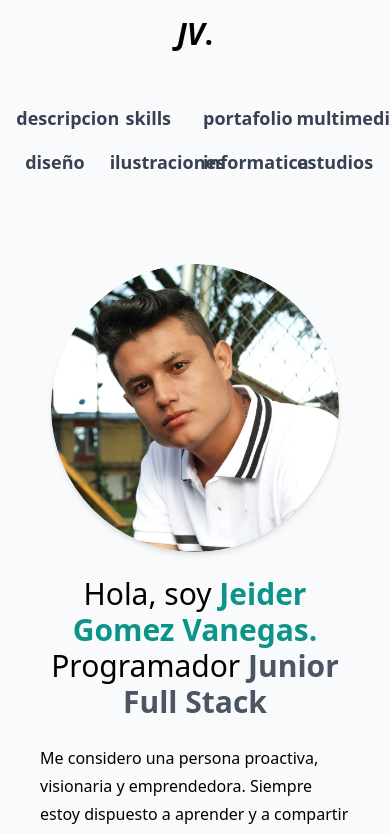
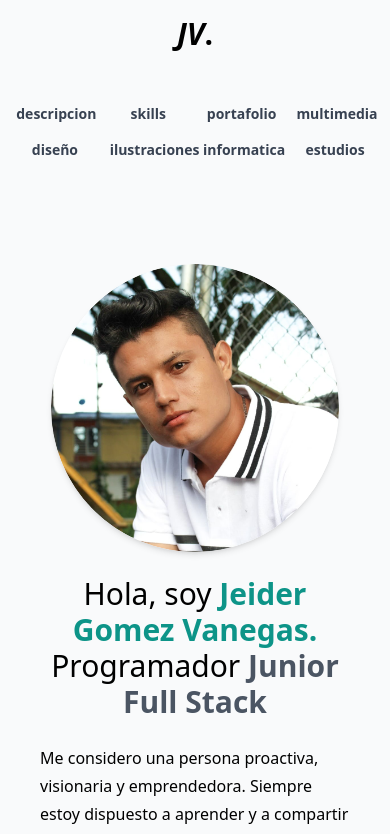
Before and after one commit to jeidervanegas/web-personal-protafolio, a React (Vite) app: page / in a window 390 px wide. Shown: the top 834 px of the page. Built offline with nearby package versions, Linux system fonts and the light colour scheme.

Commit message:
actualizacion7

```diff
--- a/src/pages/Home.jsx
+++ b/src/pages/Home.jsx
@@ -102,7 +102,7 @@ export const Home = () => {
                 </a>
               </li>
             </div>
-            <nav className="flex justify-center items-center text-lg text-gray-700 font-semibold py-10 md:py-0">
+            <nav className="flex justify-center items-center text-sm  md:text-lg text-gray-700 font-semibold py-10 md:py-0">
               <ul className="grid grid-cols-4 md:flex  md:flex-row gap-4 justify-center items-center  ">
                 {menuItems.map((menu) => (
                   <li className="hover:text-gray-900" key={menu.id}>
```
